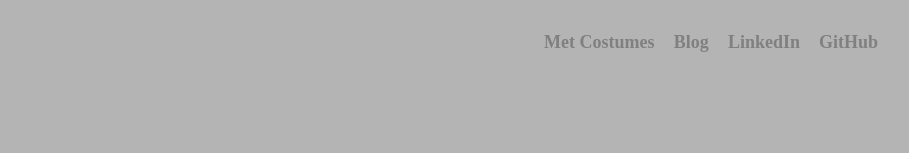
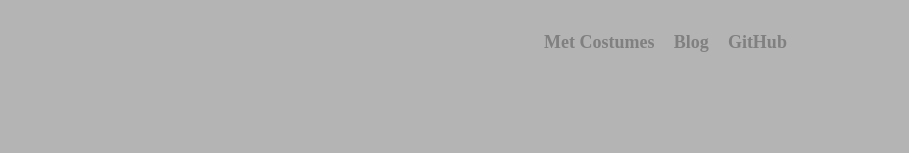
Before and after one commit to latoyaallen/latoya-allen.com, a React (Create React App) app: page / in a window 1280 px wide. Shown: the top 153 px of the page, without its empty margins (352-1261 px from the left). Built offline with nearby package versions, Linux system fonts and the light colour scheme.

Commit message:
Remove LinkedIn from Header

```diff
--- a/src/components/Header.js
+++ b/src/components/Header.js
@@ -39,7 +39,6 @@ const Header = (props) => (
   <div className={css(styles.navContainer)}>
     <p className={css(styles.headerItem)}>{<MetCostumes/>}</p>
     <p className={css(styles.headerItem)}>{<Blog/>}</p>
-    <p className={css(styles.headerItem)}>{<LinkedIn/>}</p>
     <p className={css(styles.headerItem)}>{<GitHub/>}</p>
   </div>
 );
```
